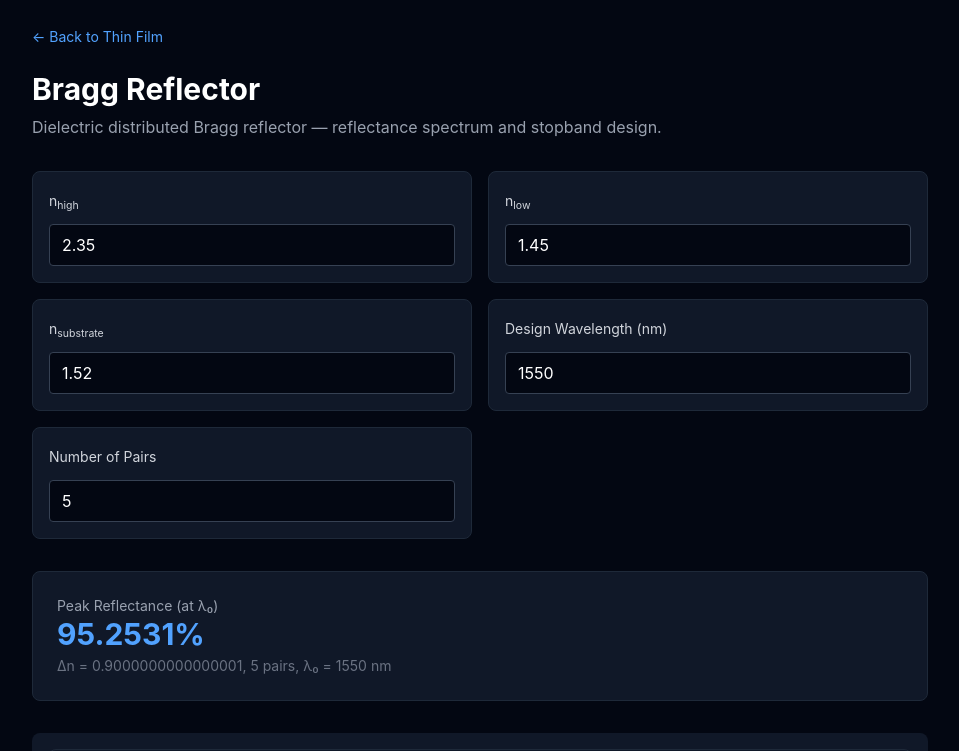
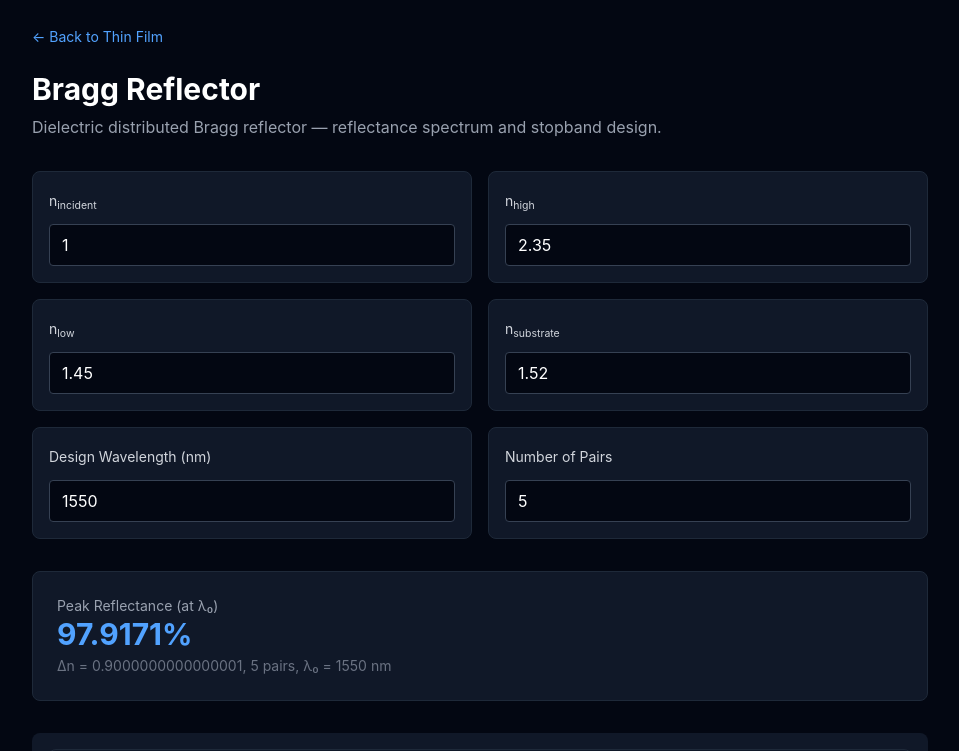
Before and after one commit to Lazfiz/photonics-calculators, a Next.js app: page /thin-film/bragg-reflector in a window 1280 px wide. Shown: the top 751 px of the page, without its empty margins (160-1119 px from the left). Built offline with nearby package versions, Linux system fonts and the light colour scheme; no server answers.

Commit message:
Fix Bragg reflector peak reflectance missing incident medium
- Exposed n_incident as user input (default 1.0)
- Fixed peakR formula: (nInc - ratio*nSub)/(nInc + ratio*nSub)^2
- Previously assumed vacuum incident medium implicitly

```diff
--- a/src/app/thin-film/bragg-reflector/page-client.tsx
+++ b/src/app/thin-film/bragg-reflector/page-client.tsx
@@ -6,6 +6,7 @@ import ChartPanel from "../../../components/chart-panel";
 
 
 export default function BraggReflectorPage() {
+  const [nInc, setNInc] = useState(1.0);
   const [nH, setNH] = useState(2.35);
   const [nL, setNL] = useState(1.45);
   const [nSub, setNSub] = useState(1.52);
@@ -55,14 +56,16 @@ export default function BraggReflectorPage() {
       return R_approx;
     });
     return [{ x: wls, y: R, type: "scatter" as const, mode: "lines" as const, name: "Reflectance", line: { color: "#60a5fa" } }];
-  }, [nH, nL, nSub, designWavelength, pairs]);
+  }, [nInc, nH, nL, nSub, designWavelength, pairs]);
 
-  const peakR = Math.pow((Math.pow(nH / nL, 2 * pairs) - nSub) / (Math.pow(nH / nL, 2 * pairs) + nSub), 2);
+  const peakR = Math.pow((nInc - Math.pow(nH / nL, 2 * pairs) * nSub) / (nInc + Math.pow(nH / nL, 2 * pairs) * nSub), 2);
 
   return (
     <CalculatorShell backHref="/thin-film" backLabel="Thin Film" title="Bragg Reflector" description="Dielectric distributed Bragg reflector — reflectance spectrum and stopband design.">
 
       <div className="grid gap-4 sm:grid-cols-2 mb-8">
+        <label className="block rounded-lg border border-gray-800 bg-gray-900 p-4"><span className="text-sm text-gray-300">n<sub>incident</sub></span>
+          <input type="number" value={nInc} onChange={e => setNInc(+e.target.value)} step="0.01" min="1" className="mt-3 w-full bg-gray-950 border border-gray-700 rounded px-3 py-2 text-white" /></label>
         <label className="block rounded-lg border border-gray-800 bg-gray-900 p-4"><span className="text-sm text-gray-300">n<sub>high</sub></span>
           <input type="number" value={nH} onChange={e => setNH(+e.target.value)} step="0.01" className="mt-3 w-full bg-gray-950 border border-gray-700 rounded px-3 py-2 text-white" /></label>
         <label className="block rounded-lg border border-gray-800 bg-gray-900 p-4"><span className="text-sm text-gray-300">n<sub>low</sub></span>
```
